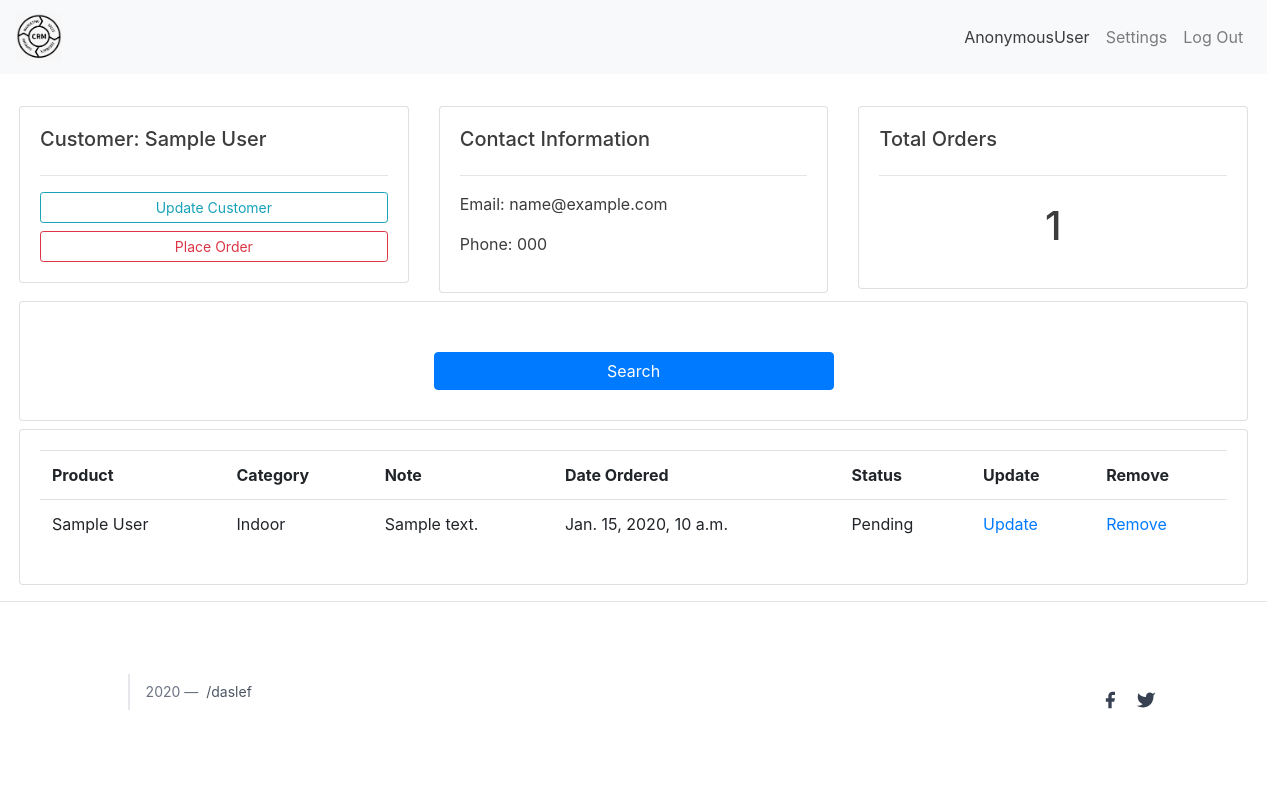
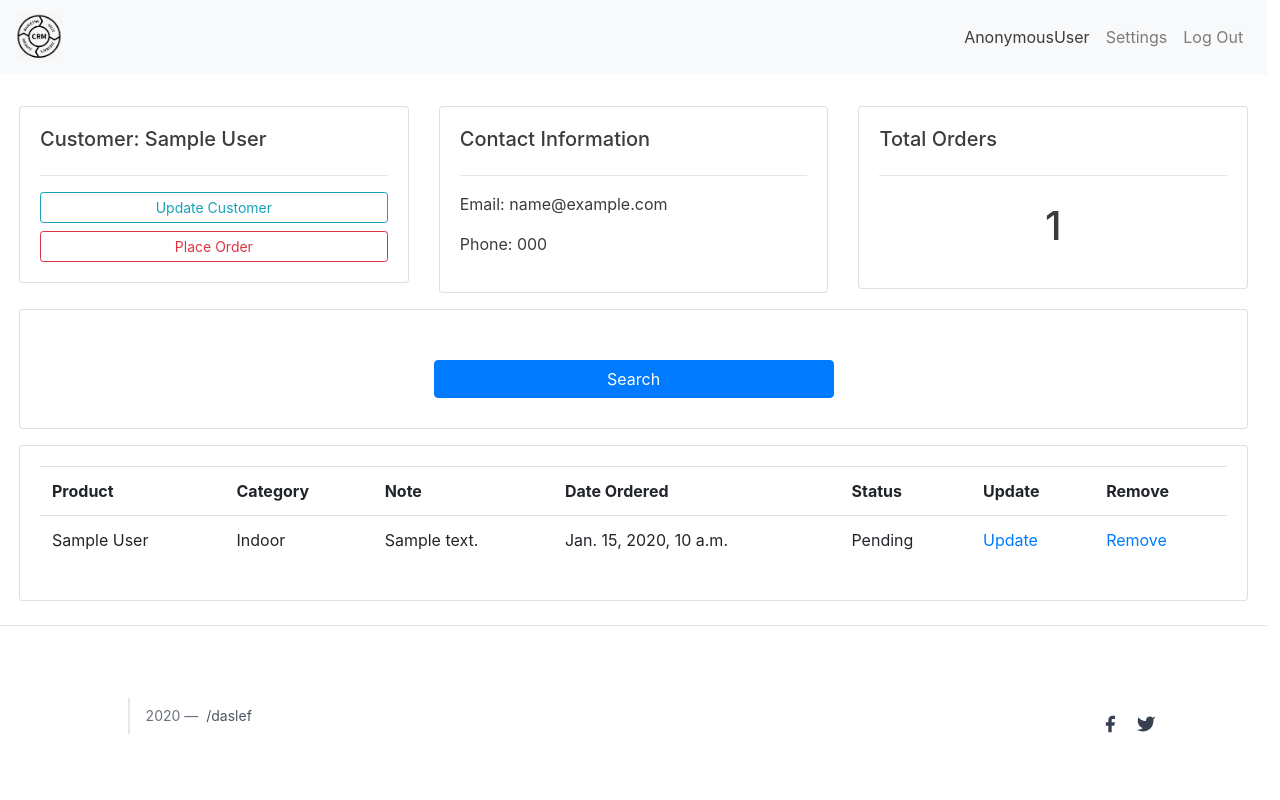
Before and after one commit to daslef/django-customers, a Django app: template crm/accounts/templates/accounts/customer.html in a window 1280 px wide. Run offline with Django 3.2, Linux system fonts and the light colour scheme; tables that the repository leaves empty hold one stand-in row (values such as "Sample post"); the template is opened without the code that fills it: values that come from a table or form of the project are taken from there, most other values are stand-ins (such as "Sample title", 1, 10 or a date in 2020); some libraries are stand-ins or nearby versions.

Commit message:
milestone: first prototype

```diff
--- a/crm/accounts/templates/accounts/footer.html
+++ b/crm/accounts/templates/accounts/footer.html
@@ -1,4 +1,4 @@
-<footer class="text-gray-700 body-font">
+<footer class="text-gray-700 body-font sticky bottom-0">
     <div class="container px-5 py-8 mx-auto flex items-center sm:flex-row flex-col">
       <p class="text-sm text-gray-500 sm:ml-4 sm:pl-4 sm:border-l-2 sm:border-gray-200 sm:py-2 sm:mt-0 mt-4">2020 —
         <a href="https://github.com/daslef" class="text-gray-600 ml-1" rel="noopener noreferrer" target="_blank">/daslef</a>
--- a/crm/accounts/templates/accounts/main.html
+++ b/crm/accounts/templates/accounts/main.html
@@ -10,7 +10,7 @@
     <link rel="stylesheet" href="{% static 'css/main.css' %}">
     <title>CRM</title>
 </head>
-<body>
+<body class="h-screen flex flex-col justify-start">
     {% include 'accounts/navbar.html' %}
     {% block content %}{% endblock %}
     <hr>
```
Also changed, not shown: 2 other files.
